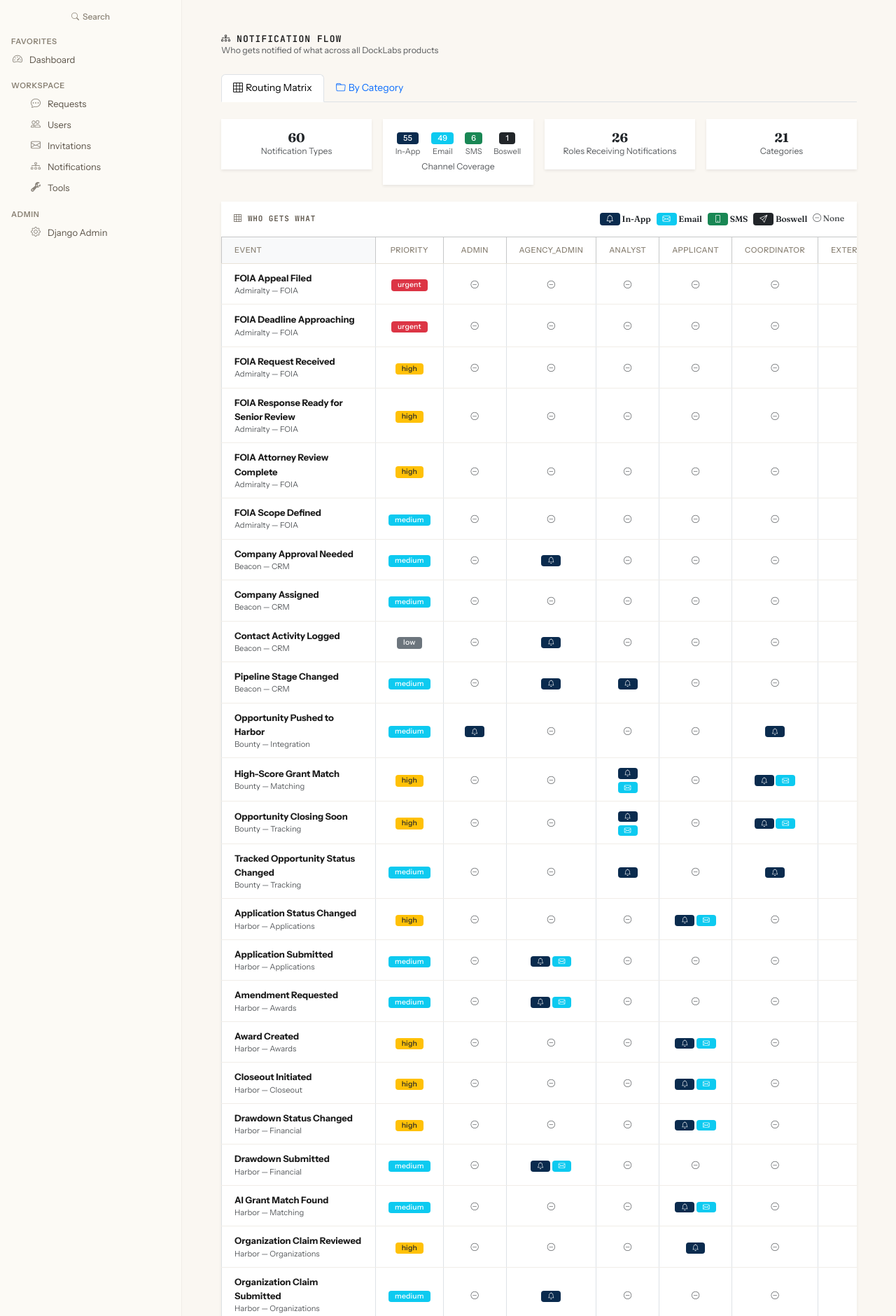
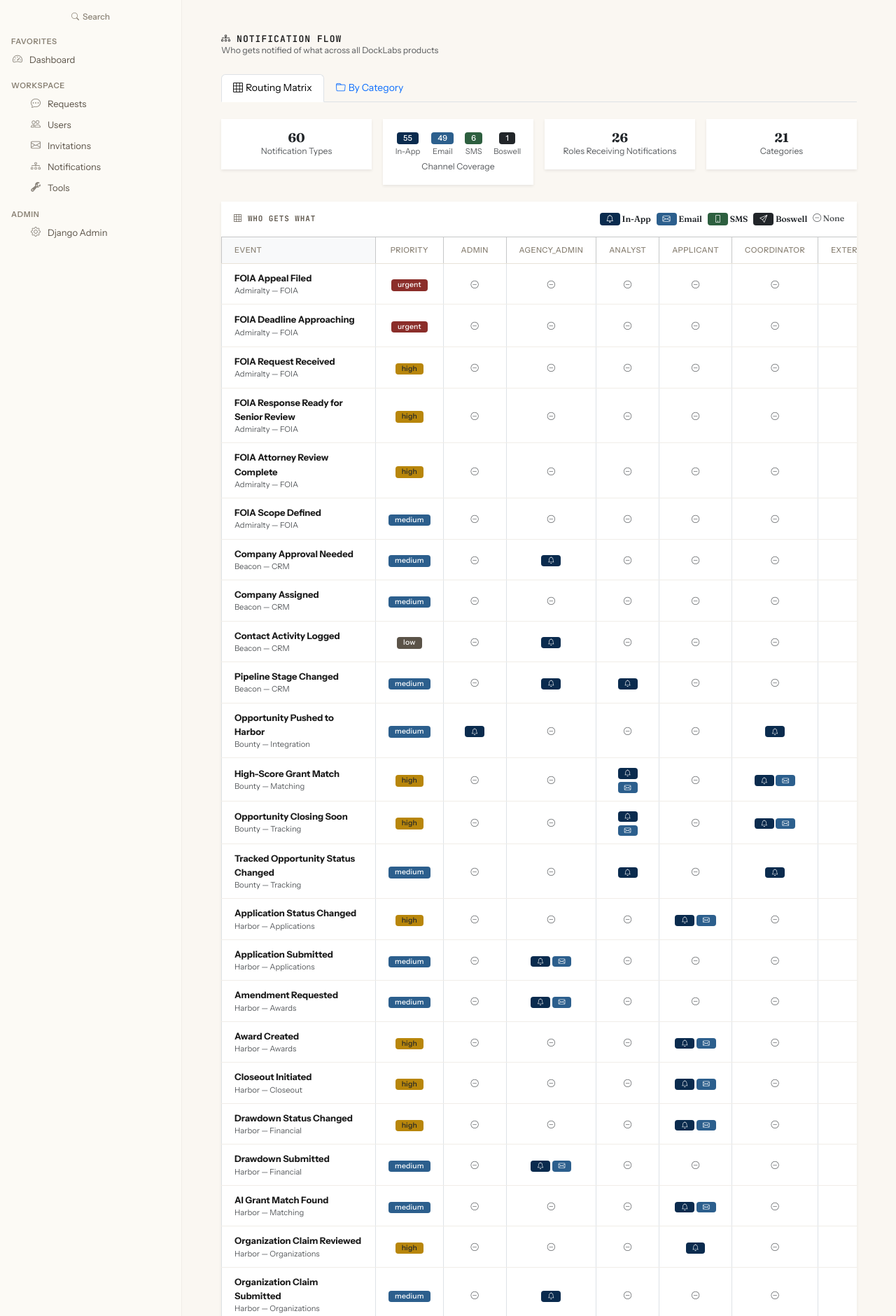
Before and after one commit to okeefedaniel/keel, a Django app: page /notifications/flow/ in a window 1280 px wide. Shown: the part 48-1928 px from the top of the page at 70% size. Run offline with Django 5.2, Linux system fonts and the light colour scheme; the visitor is signed in with stand-in values (Sample User, id 1); data that the repository does not hold is empty.

Commit message:
fix(design-v3): restore Bootstrap bg-opacity-* modifiers
My original .bg-primary override hardcoded background-color, which
broke Bootstrap's bg-opacity-10/25/50 etc. Pages using
'bg-primary bg-opacity-10' as a subtle card-header tint rendered
solid navy, turning dark h6 text into unreadable dark-on-dark —
e.g. the 'Push to Testimony' card header on lookout tracking pages.

Fix: define --bs-*-rgb CSS variables with our v3 color triplets and
use rgba(var(--bs-primary-rgb), var(--bs-bg-opacity, 1)) in the
override. Bootstrap's bg-opacity modifier sets --bs-bg-opacity on
the element; the override respects it.

Extended to all 6 semantic bg-* helpers (primary, secondary, success,
warning, danger, info) so bg-opacity-* works universally.

Bumps keel to 0.14.6.

Co-Authored-By: Claude Opus 4.7 (1M context) <noreply@anthropic.com>

```diff
--- a/keel/core/static/css/docklabs-v2.css
+++ b/keel/core/static/css/docklabs-v2.css
@@ -150,8 +150,26 @@
 
 /* =============================================
    2. Bootstrap Primary Overrides
-   ============================================= */
-.bg-primary { background-color: var(--ct-blue) !important; }
+   Tell Bootstrap our CT blue is the "primary" RGB so its built-in
+   opacity modifiers (bg-opacity-10, bg-opacity-25, etc.) keep
+   working. Use rgba(var(--bs-primary-rgb), var(--bs-bg-opacity, 1))
+   instead of a hardcoded color so `bg-primary bg-opacity-10` tints
+   correctly instead of rendering solid navy.
+   ============================================= */
+:root {
+    --bs-primary-rgb: 10, 43, 78;     /* --ct-blue as RGB triplet */
+    --bs-secondary-rgb: 91, 83, 72;   /* --text-secondary */
+    --bs-success-rgb: 45, 95, 63;     /* --success (forest) */
+    --bs-warning-rgb: 184, 134, 11;   /* --brass */
+    --bs-danger-rgb: 139, 46, 42;     /* --error (brick) */
+    --bs-info-rgb: 44, 95, 141;       /* --info */
+}
+.bg-primary   { background-color: rgba(var(--bs-primary-rgb),   var(--bs-bg-opacity, 1)) !important; }
+.bg-secondary { background-color: rgba(var(--bs-secondary-rgb), var(--bs-bg-opacity, 1)) !important; }
+.bg-success   { background-color: rgba(var(--bs-success-rgb),   var(--bs-bg-opacity, 1)) !important; }
+.bg-warning   { background-color: rgba(var(--bs-warning-rgb),   var(--bs-bg-opacity, 1)) !important; }
+.bg-danger    { background-color: rgba(var(--bs-danger-rgb),    var(--bs-bg-opacity, 1)) !important; }
+.bg-info      { background-color: rgba(var(--bs-info-rgb),      var(--bs-bg-opacity, 1)) !important; }
 .btn-primary {
     background-color: var(--ct-blue);
     border-color: var(--ct-blue);
```
